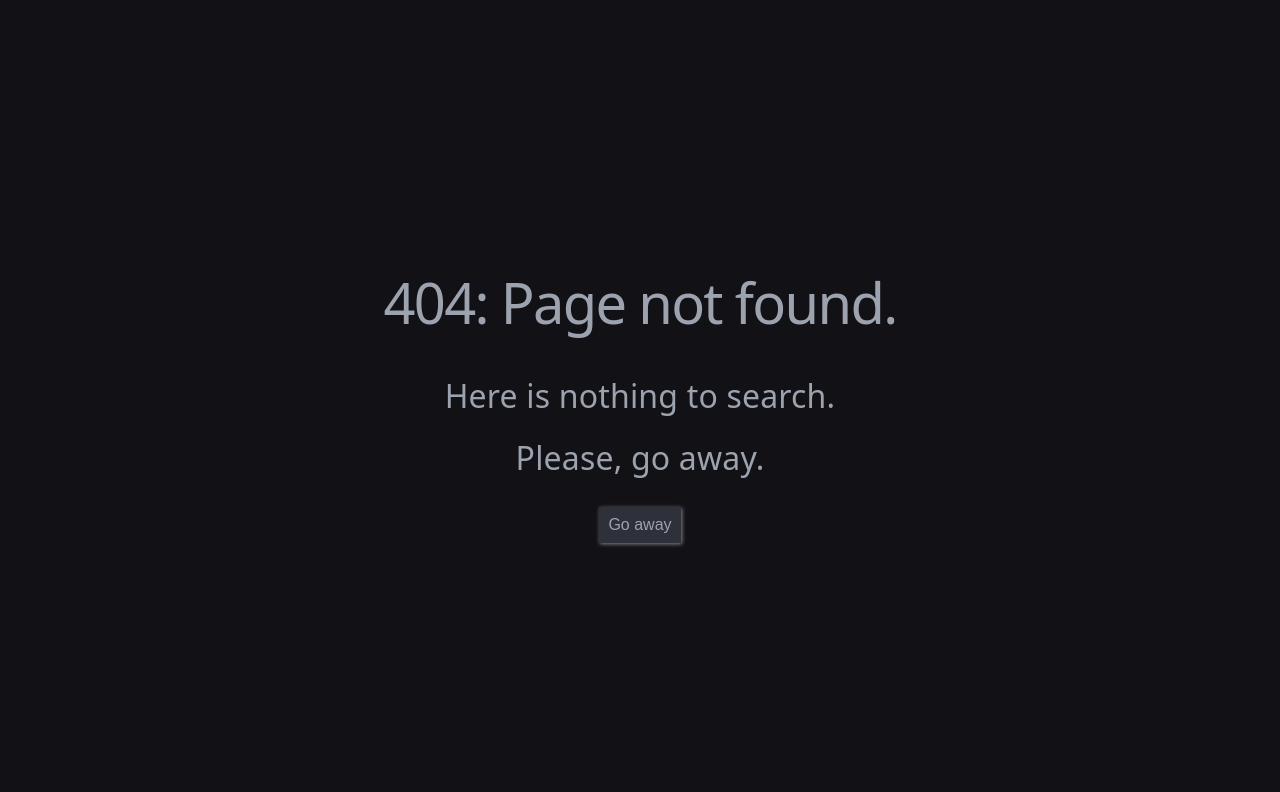
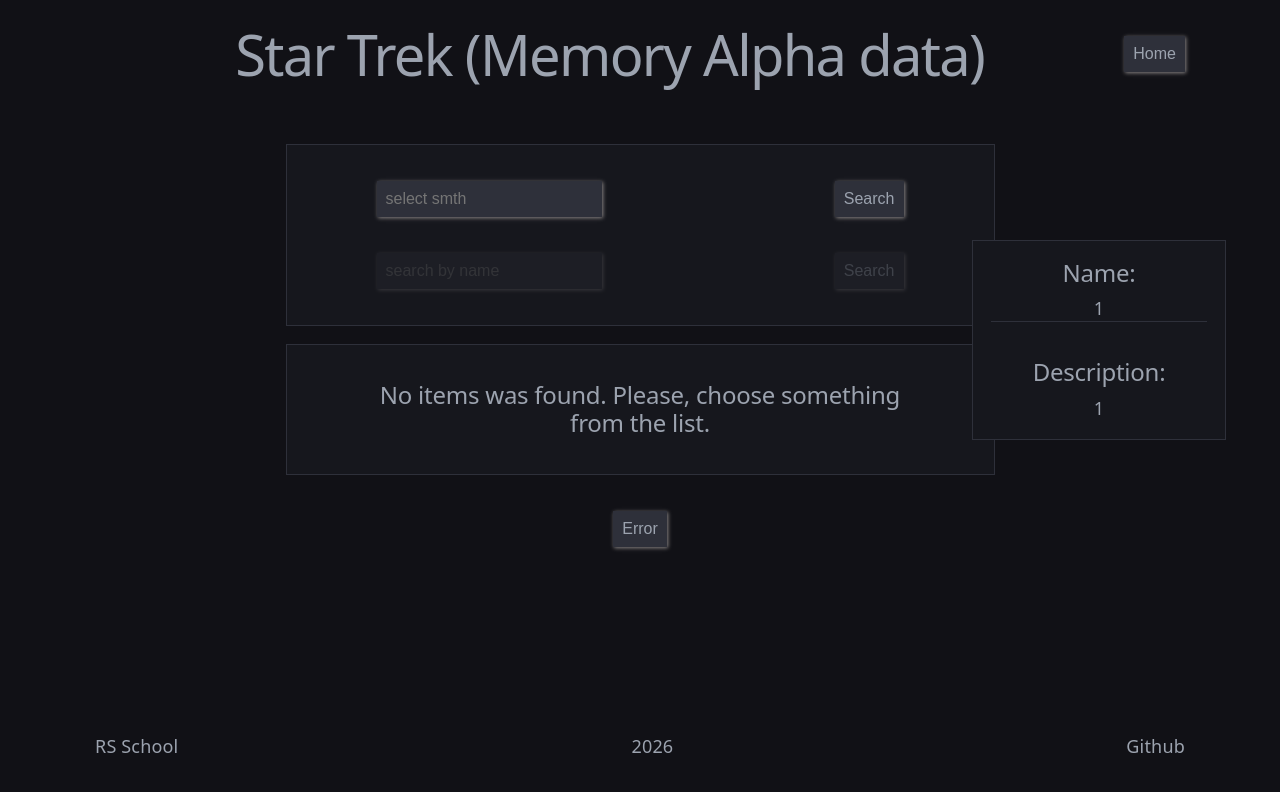
Before and after one commit to Nastya-Student/rss-react, a React (Vite) app in the folder rs-react-app/: page /details/1/1 in a window 1280 px wide. Before the commit this address had no page. Shown: the top 792 px of the page. Built offline with nearby package versions, Linux system fonts and the light colour scheme.

Commit message:
feat: add Details block to routes

```diff
--- a/rs-react-app/src/App.css
+++ b/rs-react-app/src/App.css
@@ -94,6 +94,8 @@ input {
 .block-results {
   overflow-y: scroll;
   scrollbar-width: none;
+  position: relative;
+  z-index: 0;
 }
 
 .block-results::-webkit-scrollbar {
@@ -172,10 +174,23 @@ input {
 
 .details {
   flex-direction: column;
+  position: fixed;
+  z-index: 3;
+  width: 12rem;
+  min-height: 7rem;
+
+  display: flex;
+  padding: 1rem;
+  justify-content: space-between;
+  background-color: var(--bg);
+  gap: 2rem;
+  border: 1px solid var(--border);
+  right: 3rem;
+  top: 30%;
 }
 
 .details-name {
-  border: 1px solid var(--border);
+  border-bottom: 1px solid var(--border);
 }
 
 .pagination {
--- a/rs-react-app/src/App.tsx
+++ b/rs-react-app/src/App.tsx
@@ -4,12 +4,27 @@ import { BrowserRouter, Route, Routes } from 'react-router-dom';
 import { HomePage } from './pages/HomePage';
 import { AboutPage } from './pages/AboutPage';
 import { ErrorPage } from './pages/ErrorPage';
+import { ErrorBoundary } from './ErrorBoundary';
+import { Details } from './components/Details';
 
 export const App = (): JSX.Element => {
   return (
     <BrowserRouter>
       <Routes>
-        <Route path="/" element={<HomePage></HomePage>}></Route>
+        <Route element={<HomePage></HomePage>}>
+          <Route
+            index
+            element={
+              <ErrorBoundary
+                message={'Something went wrong. Please, reload this page.'}
+              ></ErrorBoundary>
+            }
+          ></Route>
+          <Route
+            path="details/:name/:description"
+            element={<Details></Details>}
+          ></Route>
+        </Route>
         <Route path="about" element={<AboutPage />}></Route>
         <Route path="*" element={<ErrorPage />}></Route>
       </Routes>
--- a/rs-react-app/src/components/Details.tsx
+++ b/rs-react-app/src/components/Details.tsx
@@ -1,17 +1,19 @@
 import type { JSX } from 'react';
-import type { ResponseItem } from '../api/interfaces/Response';
+import { useParams } from 'react-router-dom';
 
-export const Details = (props: ResponseItem): JSX.Element => {
+export const Details = (): JSX.Element => {
+  const { name } = useParams();
+  const { description } = useParams();
   return (
     <>
-      <div className="block details">
+      <div className="details">
         <div className="details-name">
           <h2>Name:</h2>
-          <div>{props.name}</div>
+          <div>{name}</div>
         </div>
         <div className="details-description">
           <h2>Description:</h2>
-          {props.description.map((descriptionItem, index) => (
+          {description?.split(',').map((descriptionItem, index) => (
             <div key={index} className="description-item">
               {descriptionItem}
             </div>
--- a/rs-react-app/src/components/ErrorButton.tsx
+++ b/rs-react-app/src/components/ErrorButton.tsx
@@ -9,5 +9,9 @@ export const ErrorButton = (): JSX.Element => {
   if (shouldThrowError) {
     throw new Error('error simulation');
   }
-  return <button className={'error-button'} onClick={onClickBtn}>Error</button>;
+  return (
+    <button className={'error-button'} onClick={onClickBtn}>
+      Error
+    </button>
+  );
 };
--- a/rs-react-app/src/components/Header.tsx
+++ b/rs-react-app/src/components/Header.tsx
@@ -20,7 +20,7 @@ export const Header = (): JSX.Element => {
         <div></div>
         <div>
           <h1>Star Trek </h1>
-        <p>(Memory Alpha data)</p>
+          <p>(Memory Alpha data)</p>
         </div>
 
         <button onClick={handleAbout}>About</button>
--- a/rs-react-app/src/components/results/ResultsList.tsx
+++ b/rs-react-app/src/components/results/ResultsList.tsx
@@ -4,6 +4,7 @@ import { Loader } from '../Loader';
 import { Pagination } from '../Pagination';
 import { getItems } from '../../api/getItems';
 import { LOCAL_STORAGE } from '../../constants';
+import { useNavigate } from 'react-router-dom';
 
 type ResultListProps = {
   children: ReactNode;
@@ -20,6 +21,7 @@ export const ResultList = (props: ResultListProps): JSX.Element => {
     props.shouldThrowError
   );
   const [isLoading, setIsLoading] = useState(props.isLoading);
+  const navigate = useNavigate();
 
   useEffect(() => {
     const loadData = async (): Promise<void> => {
@@ -85,6 +87,10 @@ export const ResultList = (props: ResultListProps): JSX.Element => {
     );
   }
 
+  const handleItemOnclick = (item: ResponseItem) => {
+    navigate(`details/${item.name}/${item.description}`);
+  };
+
   return (
     <ul className="results-list">
       <h2>{props.children}</h2>
@@ -103,7 +109,11 @@ export const ResultList = (props: ResultListProps): JSX.Element => {
         <div className="list-item-description title">Description</div>
       </li>
       {items.map((item, index) => (
-        <li key={index} className="list-item">
+        <li
+          key={index}
+          className="list-item"
+          onClick={() => handleItemOnclick(item)}
+        >
           <div className="list-item-name">{item.name}</div>
           <div className="list-item-description">
             {item.description.map((descriptionItem, index) => (
--- a/rs-react-app/src/components/top-controls/SearchInput.tsx
+++ b/rs-react-app/src/components/top-controls/SearchInput.tsx
@@ -37,7 +37,7 @@ export const SearchInput = (props: SearchInputProps): JSX.Element => {
         onFocus={handleInputOnfocus}
       ></input>
       <datalist id="suggestions">
-        {Object.values(ITEMS).map((item)=>(
+        {Object.values(ITEMS).map((item) => (
           <option key={item} value={item}></option>
         ))}
       </datalist>
--- a/rs-react-app/src/pages/HomePage.tsx
+++ b/rs-react-app/src/pages/HomePage.tsx
@@ -8,6 +8,7 @@ import { Results } from '../components/results/Results';
 import { ErrorButton } from '../components/ErrorButton';
 import { Footer } from '../components/Footer';
 import { LOCAL_STORAGE } from '../constants';
+import { Outlet } from 'react-router-dom';
 
 export const HomePage = (): JSX.Element => {
   const [items, setItems] = useState<ResponseItem[]>([]);
@@ -60,6 +61,8 @@ export const HomePage = (): JSX.Element => {
             pageInfo={pageInfo}
             isLoading={isLoading}
           ></Results>
+          <Outlet></Outlet>
+
           <ErrorButton></ErrorButton>
         </main>
         <Footer></Footer>
```
